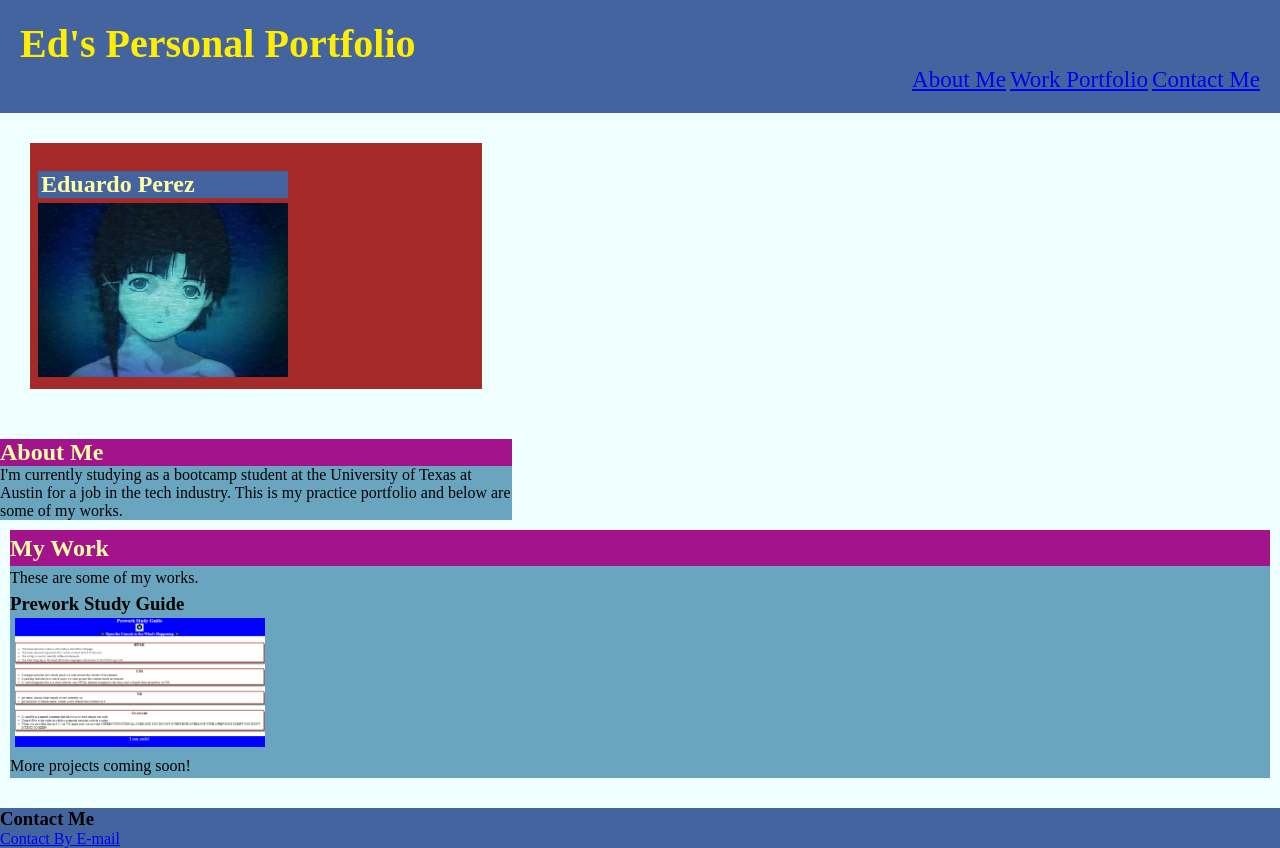
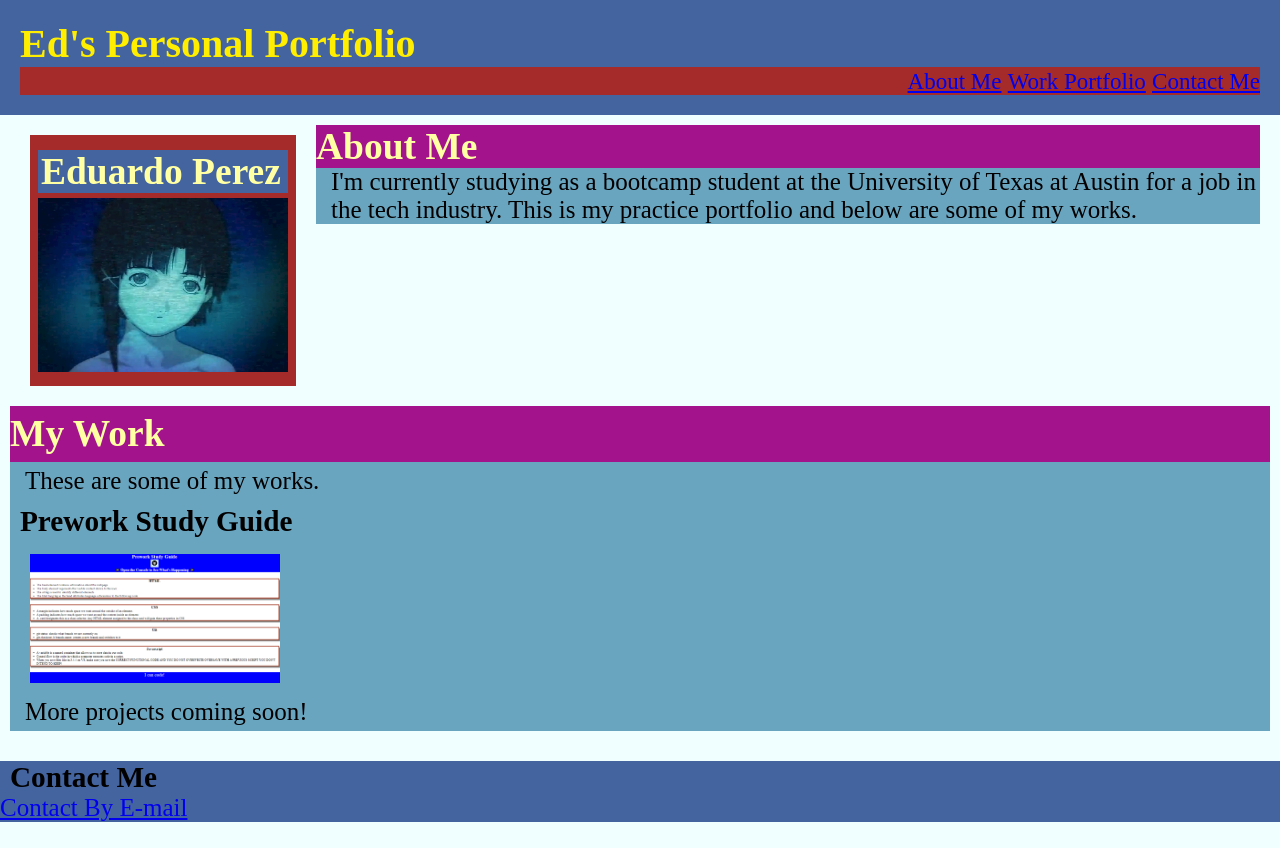
Before and after one commit to Kanabaki/portfolio, a plain HTML site: page index.html in a window 1280 px wide. After the commit the page ends 822 px from the top, so only its background shows below. Drawn offline with Linux system fonts and the light colour scheme.

Commit message:
final website tweaks

```diff
--- a/index.html
+++ b/index.html
@@ -19,7 +19,7 @@ and how to contact me-->
             <a href="#about-me">About Me</a>
         </li>
         <li>
-            <a href="#work-portfolio"> Work Portfolio</a>
+            <a href="#works-section"> Work Portfolio</a>
         </li>
         <li>
             <a href="#contact-me"> Contact Me</a>
@@ -41,7 +41,7 @@ and how to contact me-->
     </article>
 </section>
 </main>
-<section class="content">
+<section class="content" id="works-section">
     <h2>My Work</h2>
     <article>
        <p>These are some of my works. </p>
@@ -52,7 +52,7 @@ and how to contact me-->
 </section>
 
 <footer>
-    <h3>Contact Me</h3>
+    <h3 id="contact-me">Contact Me</h3>
     <ul>
         <li><a href = "mailto: edperez0202@gmail.com">Contact By E-mail</a></li>
     </ul>
--- a/style.css
+++ b/style.css
@@ -12,24 +12,29 @@ header  {
     color:rgb(255, 238, 0);
 
 }
+/*Heading Styling*/
 h1 {
     font-size:40px;
 }
+h2 {
+    background-color:rgb(163, 19, 139);
+   color:rgb(255, 255, 164);
+}
+h3 {
+    margin-left:10px;
+}
 aside {
     display:inline-block;
-    flex: 30%;
 background-color: brown;
-flex-wrap:wrap;
 padding:8px;
 /*3 value margin 20px=top 30px=l&r 50px=bottom*/
-margin:20px 30px 50px;
-
+margin:20px 20px 10px;
 }
-
+/*article properties set the article backgrounds to a different blue than the backdrop*/
 article {
 background-color:rgb(106, 165, 192);
 }
-
+/*header nav here sets the properties for the navigation links at the top*/
 header nav ul{
     text-align:end;
     color:rgb(255, 255, 164);
@@ -39,53 +44,89 @@ header ul li {
     list-style-type: none;
  display: inline-block;
 font-size:23px;
+
 }
 
 body {
     background-color:azure;
+    font-size:25px;
 }
-
+p {
+    margin-left:15px;
+}
 .name-avatar h2 {
     width:250px;
-    margin-top:20px;
+    margin-top:7px;
     padding-left:3px;
     background-color:rgb(68, 100, 160);
     color:rgb(255, 255, 164);
 }
+/*Sets the sizing on the prof avatar*/
 .name-avatar img {
     width:250px;
     margin-top:5px;
 }
 
-h2 {
-     background-color:rgb(163, 19, 139);
-    color:rgb(255, 255, 164);
-}
 main {
-    width:40%;
+    width:100%;
     display:flex;
-    flex-wrap:wrap;
-   margin:10px 0px 10px;
+   margin:0px 10px 10px;
 }
 .content {
 line-height:1.5;
 margin:10px 10px 30px;
+}
+
+/*The following 2 blocks use pseudo select to change the hover state of the anchor img*/
+.content img {
+    transition: transform .2s; /* Animation */
+    width: 250px;
+    height: auto;
+    margin: 10px 20px 0px;
+  }
+
+  .content img:hover {
+    transform: scale(1.1); /* (150% zoom - Note: if the zoom is too large, it will go outside of the viewport) */
+  }
+
+footer ul li {
+    list-style-type: none;
 
 }
-footer ul li {
-    list-style-type: none;
-}
 footer {
-
     background-color: rgb(68, 100, 160);
 }
-.content article img {
-    width:250px;
-    margin-left:5px;
+
+.about-me {
+margin:10px 30px 5px 0px;
 }
 
-main section .about-me {
-display:inline-block;
-/*flex-wrap:wrap;
-flex:60%;*/
-}
+/*Media queries that add a responsive layout*/
+/* Mobile devices - header changes color */
+@media screen and (max-width: 480px) {
+    header {
+      background-color: #9c0b0b;
+    }
+    main {
+        flex-wrap:wrap;
+        justify-content:center;
+    }
+  }
+
+  /* Tablets - navbar changes color */
+  @media screen and (max-width: 768px) {
+    nav {
+      background-color: #bb8588;
+    }
+    main {
+        flex-wrap:wrap;
+        justify-content:center;
+    }
+  }
+
+  /* Laptop - image placeholders change color */
+  @media screen and (min-width: 769px) {
+    header ul {
+      background-color: brown;
+    }
+  }
```
Also changed, not shown: Assets/Portfolio.png (added), 1 other file.
